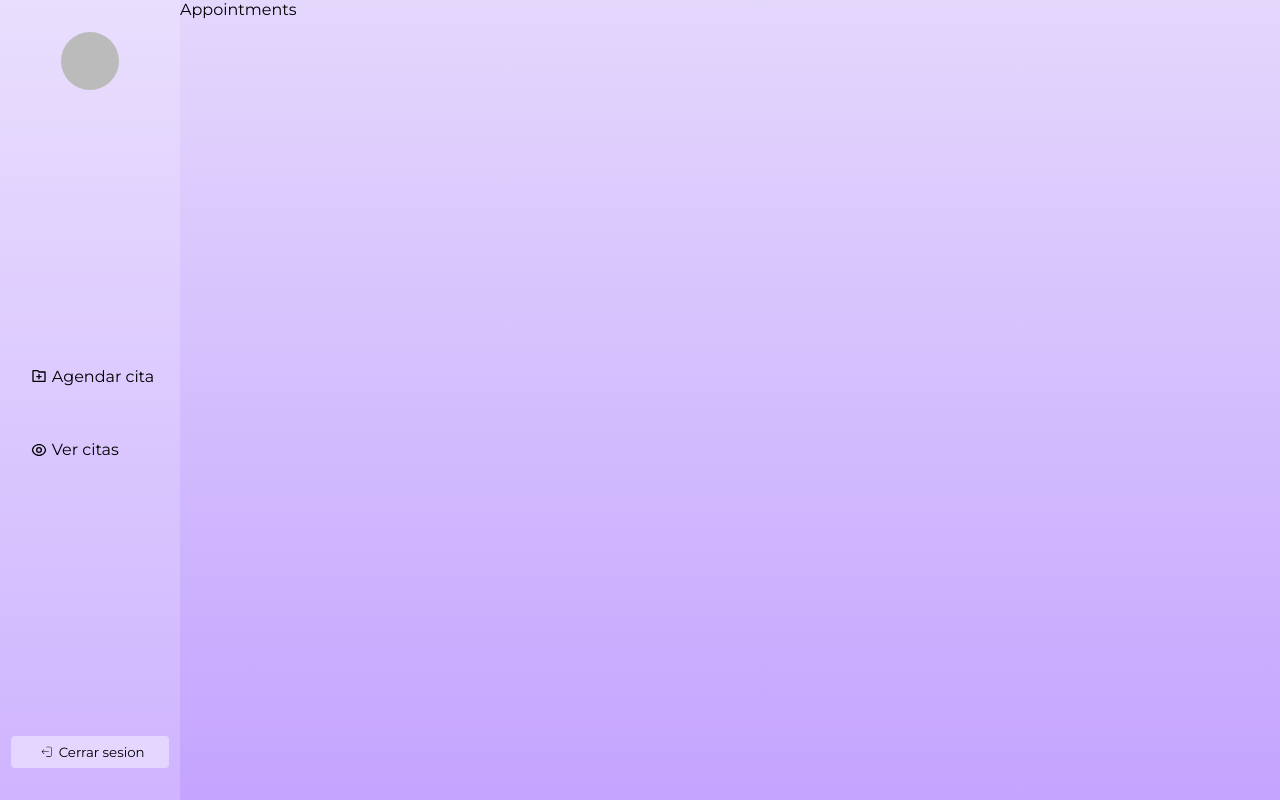
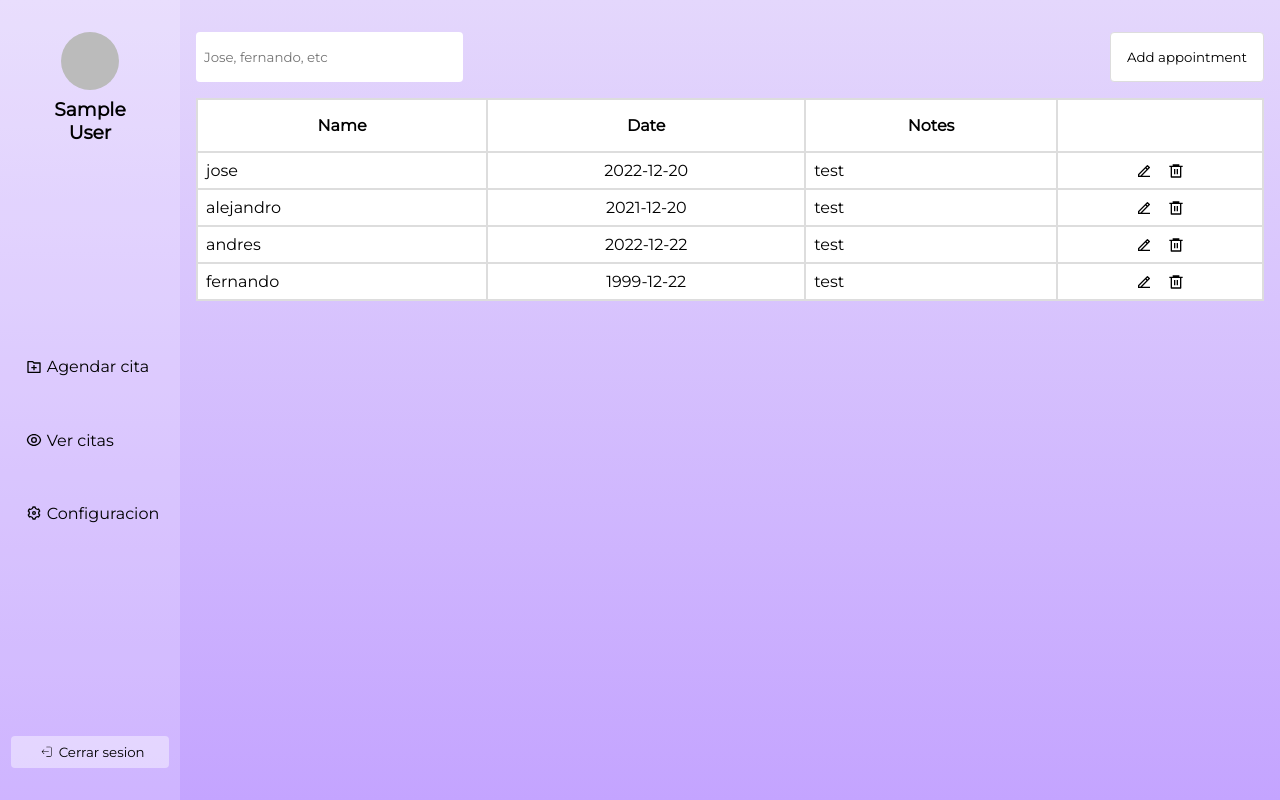
Before and after one commit to Sxnty/Appointment-Schedule, a React (Vite) app: page /appointments in a window 1280 px wide. Built offline with nearby package versions, Linux system fonts and the light colour scheme; no server answers; sample sign-in values are in the browser's storage.

Commit message:
some layouts changes, added appointments component

```diff
--- a/src/componenets/Appointments.jsx
+++ b/src/componenets/Appointments.jsx
@@ -1,9 +1,77 @@
-import React from 'react'
+import React from "react";
+import "../styles/appointments.css";
+import { RiDeleteBin6Line, RiEdit2Line } from "react-icons/ri";
 
 function Appointments() {
+  const data = [
+    {
+      name: "jose",
+      date: "2022-12-20",
+      notes: "test",
+    },
+    {
+      name: "alejandro",
+      date: "2021-12-20",
+      notes: "test",
+    },
+    {
+      name: "andres",
+      date: "2022-12-22",
+      notes: "test",
+    },
+    {
+      name: "fernando",
+      date: "1999-12-22",
+      notes: "test",
+    },
+  ];
+  function compararFechas(a, b) {
+    return b.fecha - a.fecha;
+  }
+
   return (
-    <div>Appointments</div>
-  )
+    <>
+      <main className="appoint__container">
+        <div className="appoint__top">
+          <input type="text" placeholder="Jose, fernando, etc" />
+          <button>Add appointment</button>
+        </div>
+        <table>
+          <thead>
+            <tr>
+              <th>Name</th>
+              <th>Date</th>
+              <th>Notes</th>
+              <th></th>
+            </tr>
+          </thead>
+          <tbody>
+            {data.map((e) => {
+              return (
+                <tr key={e.name}>
+                  <td>
+                    <span className="appoint__name">{e.name}</span>
+                  </td>
+                  <td>
+                    <span className="appoint__date">{e.date}</span>
+                  </td>
+                  <td>
+                    <span className="appoint__note">{e.notes}</span>
+                  </td>
+                  <td>
+                    <span className="appoint__buttons">
+                      <RiEdit2Line />
+                      <RiDeleteBin6Line />
+                    </span>
+                  </td>
+                </tr>
+              );
+            })}
+          </tbody>
+        </table>
+      </main>
+    </>
+  );
 }
 
-export default Appointments
+export default Appointments;
--- a/src/componenets/Sidebar.jsx
+++ b/src/componenets/Sidebar.jsx
@@ -1,5 +1,5 @@
 import React from "react";
-import { RiFolderAddLine, RiEyeLine } from "react-icons/ri";
+import { RiFolderAddLine, RiEyeLine, RiSettings3Line } from "react-icons/ri";
 import { CiLogout } from "react-icons/ci";
 import { useContext, useState } from "react";
 import { AuthContext } from "../context/AuthContext";
@@ -7,9 +7,7 @@ import { useNavigate, Navigate, Link } from "react-router-dom";
 import "../styles/sidebar.css";
 function Sidebar() {
   const [showSidebar, setShowSidebar] = useState(true);
-
   const { logOut, userLoged } = useContext(AuthContext);
-
   const handleLogOut = async () => {
     await logOut();
   };
@@ -20,12 +18,19 @@ function Sidebar() {
 
   return (
     <>
-      <aside className={`sidebar ${showSidebar ? "show" : ""}`} onMouseEnter={() => {
-        setShowSidebar(true)
-      }} onMouseLeave={() => {
-        setShowSidebar(true)
-      }}>
-        <img src={userLoged.photoURL} alt="photo" />
+      <aside
+        className={`sidebar ${showSidebar ? "show" : ""}`}
+        onMouseEnter={() => {
+          setShowSidebar(true);
+        }}
+        onMouseLeave={() => {
+          setShowSidebar(true);
+        }}
+      >
+        <div className="sidebar__profile">
+          <img src={userLoged.photoURL} alt="photo" />
+          <h3>{userLoged.displayName}</h3>
+        </div>
         <div className="sidebar__icons">
           <Link to="/add-appoint">
             <span>
@@ -36,6 +41,11 @@ function Sidebar() {
           <Link to="/appointments">
             <span>
               <RiEyeLine /> {showSidebar && "Ver citas"}
+            </span>
+          </Link>
+          <Link to="/config">
+            <span>
+              <RiSettings3Line /> {showSidebar && "Configuracion"}
             </span>
           </Link>
         </div>
--- /dev/null
+++ b/src/styles/appointments.css
@@ -0,0 +1,56 @@
+.appoint__container {
+  width: 100%;
+  display: flex;
+  flex-direction: column;
+  align-items: flex-start;
+  padding: 1rem;
+
+}
+.appoint__top {
+    margin: 1rem 0;
+  display: flex;
+  width: 100%;
+  justify-content: space-between;
+}
+.appoint__top button {
+    border: 1px solid #ddd;
+    background-color: white;
+    border-radius: .25rem;
+    padding: 1rem;
+    transition: color 150ms, background 150ms;
+    cursor: pointer;
+}
+.appoint__top button:hover {
+    color: white;
+    background-color: #c0bebe;
+}
+.appoint__top input {
+    padding: .5rem;
+    border: none;
+    width: 25%;
+    border-radius: .25rem;
+}
+.appoint__container table {
+  border-collapse: collapse;
+  font-size: 1rem;
+  width: 100%;
+}
+.appoint__container th {
+  border: 2px solid #ddd;
+  padding: 1rem;
+  background-color: white;
+  font-weight: bold;
+}
+
+.appoint__container td {
+  border: 2px solid #ddd;
+  padding: 0.5rem;
+  text-align: left;
+  background-color: white;
+}
+.appoint__date, .appoint__buttons {
+    display: flex;
+    justify-content: center;
+    align-items: center;
+    gap: 1rem;
+}
--- a/src/styles/sidebar.css
+++ b/src/styles/sidebar.css
@@ -12,6 +12,14 @@
 /* .sidebar:hover {
 
 } */
+.sidebar__profile {
+    display: flex;
+    flex-direction: column;
+    text-align: center;
+    align-items: center;
+    justify-content: center;
+    gap: .5rem;
+}
 .sidebar__icons {
     display: flex;
     flex-direction: column;
```
